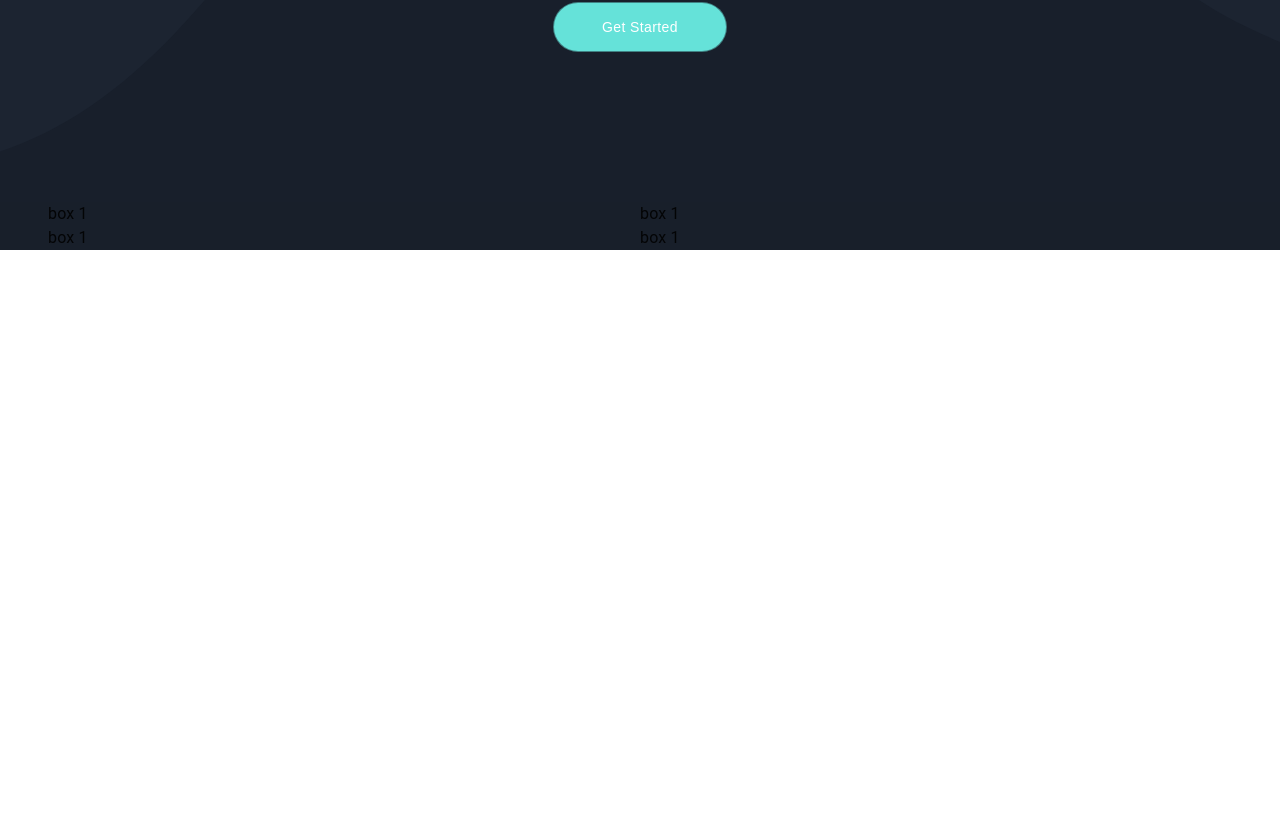
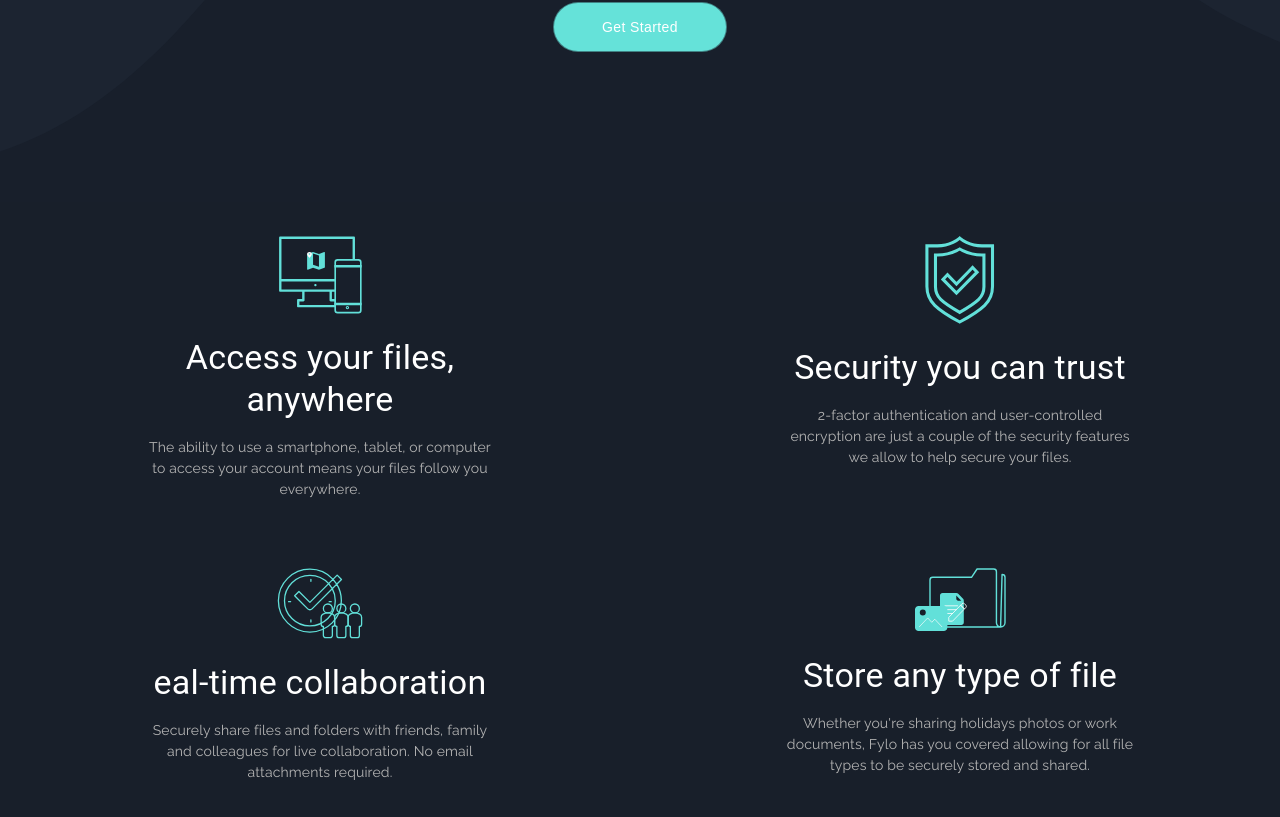
Before and after one commit to meyoh-23/fylo-dark, a React (Create React App) app: page / in a window 1280 px wide. Shown: the part 1094-1911 px from the top of the page. Before the commit the page ends 1344 px from the top, so only its background shows below. Built offline with nearby package versions, Linux system fonts and the light colour scheme.

Commit message:
Features completed

```diff
--- a/src/components/Features.jsx
+++ b/src/components/Features.jsx
@@ -1,26 +1,246 @@
-import { Box, Grid } from "@mui/material";
+import { Box, Grid, Typography } from "@mui/material";
+import accessAnywhere from './../assets/images/icon-access-anywhere.svg';
+import securityTrust from './../assets/images/icon-security.svg';
+import  collaboration from './../assets/images/icon-collaboration.svg';
+import storeFile from './../assets/images/icon-any-file.svg';
 
 
 const Features = () => {
-  return (
-    <Box bgcolor="hsl(218, 28%, 13%)">
+    return (
+    <Box
+    bgcolor="hsl(218, 28%, 13%)"
+    variant='section'
+    mx='auto'
+    >
         <Box sx={{
+            display: "flex",
+            flexDirection: "column",
             justifyContent: "center",
             alignItems: "center",
-            px: {
-                xs: 1.5,
-                md: 6,
-            }
+            mx:'auto',
         }}>
-            <Grid container >
-                <Grid item xs={12} md={6}>box 1</Grid>
-                <Grid item xs={12} md={6}>box 1</Grid>
-                <Grid item xs={12} md={6}>box 1</Grid>
-                <Grid item xs={12} md={6}>box 1</Grid>
+            <Grid container spacing={0}>
+                <Grid item xs={12} md={6}
+                >
+                    <Box sx={{
+                        display: "flex",
+                        flexDirection: "column",
+                        justifyContent: "center",
+                        alignItems: "center",
+                        mx: 'auto',
+                        px: {
+                            xs: 2.25,
+                            md: 3.5,
+                        }
+                    }}>
+                        <Box
+                        sx={{
+                            py: 2.25,
+                            display: "flex",
+                            flexDirection: "column",
+                            justifyContent: "center",
+                            alignItems: "center",
+                            gap: 2,
+                            my: 2,
+                            maxWidth: "350px",
+                        }}
+                        >
+                            <Box>
+                                <img src={accessAnywhere}alt="accessAnywhere" style={{maxWidth: "100%", height: "auto"}}/>
+                            </Box>
+                            <Typography
+                            variant='h4'
+                            sx={{
+                                textAlign: "center",
+                                justifyContent: "center",
+                                color: "secondary.main",
+                                ontFamily: "'Raleway', sans-serif",
+                            }}
+                            >
+                                Access your files, anywhere
+                            </Typography>
+                            <Typography
+                            variant='p'
+                            sx={{
+                                textAlign: "center",
+                                justifyContent: "center",
+                                color: "secondary.dark",
+                                fontWeight: "400",
+                                fontSize: '0.875rem',
+                                fontFamily: "'Raleway', sans-serif",
+                            }}
+                            >
+                                The ability to use a smartphone, tablet, or computer to access your account means your
+                                files follow you everywhere.
+                            </Typography>
+                        </Box>
+                    </Box>
+                </Grid>
+                <Grid item xs={12} md={6}>
+                    <Box sx={{
+                        display: "flex",
+                        flexDirection: "column",
+                        justifyContent: "center",
+                        alignItems: "center",
+                        px: {
+                            xs: 2.25,
+                            md: 3.5,
+                        }
+                    }}>
+                        <Box
+                        sx={{
+                            py: 2.25,
+                            display: "flex",
+                            flexDirection: "column",
+                            justifyContent: "center",
+                            alignItems: "center",
+                            gap: 2,
+                            my: 2,
+                            maxWidth: "350px",
+                        }}
+                        >
+                            <Box>
+                                <img src={securityTrust}alt="securityTrust" style={{maxWidth: "100%", height: "auto"}}/>
+                            </Box>
+                            <Typography
+                            variant='h4'
+                            sx={{
+                                textAlign: "center",
+                                justifyContent: "center",
+                                color: "secondary.main",
+                                ontFamily: "'Raleway', sans-serif",
+                            }}
+                            >
+                                Security you can trust
+                            </Typography>
+                            <Typography
+                            variant='p'
+                            sx={{
+                                textAlign: "center",
+                                justifyContent: "center",
+                                color: "secondary.dark",
+                                fontWeight: "400",
+                                fontSize: '0.875rem',
+                                fontFamily: "'Raleway', sans-serif",
+                            }}
+                            >
+                                2-factor authentication and user-controlled encryption are just a couple of the security
+                                features we allow to help secure your files.
+                            </Typography>
+                        </Box>
+                    </Box>
+                </Grid>
+                <Grid item xs={12} md={6}>
+                    <Box sx={{
+                        display: "flex",
+                        flexDirection: "column",
+                        justifyContent: "center",
+                        alignItems: "center",
+                        px: {
+                            xs: 2.25,
+                            md: 3.5,
+                        }
+                    }}>
+                        <Box
+                        sx={{
+                            py: 2.25,
+                            display: "flex",
+                            flexDirection: "column",
+                            justifyContent: "center",
+                            alignItems: "center",
+                            gap: 2,
+                            my: 2,
+                            maxWidth: "350px",
+                        }}
+                        >
+                            <Box>
+                                <img src={collaboration}alt="collaboration" style={{maxWidth: "100%", height: "auto"}}/>
+                            </Box>
+                            <Typography
+                            variant='h4'
+                            sx={{
+                                textAlign: "center",
+                                justifyContent: "center",
+                                color: "secondary.main",
+                                ontFamily: "'Raleway', sans-serif",
+                            }}
+                            >
+                                eal-time collaboration
+                            </Typography>
+                            <Typography
+                            variant='p'
+                            sx={{
+                                textAlign: "center",
+                                justifyContent: "center",
+                                color: "secondary.dark",
+                                fontWeight: "400",
+                                fontSize: '0.875rem',
+                                fontFamily: "'Raleway', sans-serif",
+                            }}
+                            >
+                                Securely share files and folders with friends, family and colleagues for live collaboration.
+                                No email attachments required.
+                            </Typography>
+                        </Box>
+                    </Box>
+                </Grid>
+                <Grid item xs={12} md={6}>
+                    <Box sx={{
+                        display: "flex",
+                        flexDirection: "column",
+                        justifyContent: "center",
+                        alignItems: "center",
+                        px: {
+                            xs: 2.25,
+                            md: 3.5,
+                        }
+                    }}>
+                        <Box
+                        sx={{
+                            py: 2.25,
+                            display: "flex",
+                            flexDirection: "column",
+                            justifyContent: "center",
+                            alignItems: "center",
+                            gap: 2,
+                            my: 2,
+                            maxWidth: "350px",
+                        }}
+                        >
+                            <Box>
+                                <img src={storeFile}alt="storeFile" style={{maxWidth: "100%", height: "auto"}}/>
+                            </Box>
+                            <Typography
+                            variant='h4'
+                            sx={{
+                                textAlign: "center",
+                                justifyContent: "center",
+                                color: "secondary.main",
+                                ontFamily: "'Raleway', sans-serif",
+                            }}
+                            >
+                                Store any type of file
+                            </Typography>
+                            <Typography
+                            variant='p'
+                            sx={{
+                                textAlign: "center",
+                                justifyContent: "center",
+                                color: "secondary.dark",
+                                fontWeight: "400",
+                                fontSize: '0.875rem',
+                                fontFamily: "'Raleway', sans-serif",
+                            }}
+                            >
+                                Whether you're sharing holidays photos or work documents, Fylo has you covered allowing for all
+                                file types to be securely stored and shared.
+                            </Typography>
+                        </Box>
+                    </Box>
+                </Grid>
             </Grid>
         </Box>
     </Box>
-  )
-}
+)}
 
 export default Features;
```
